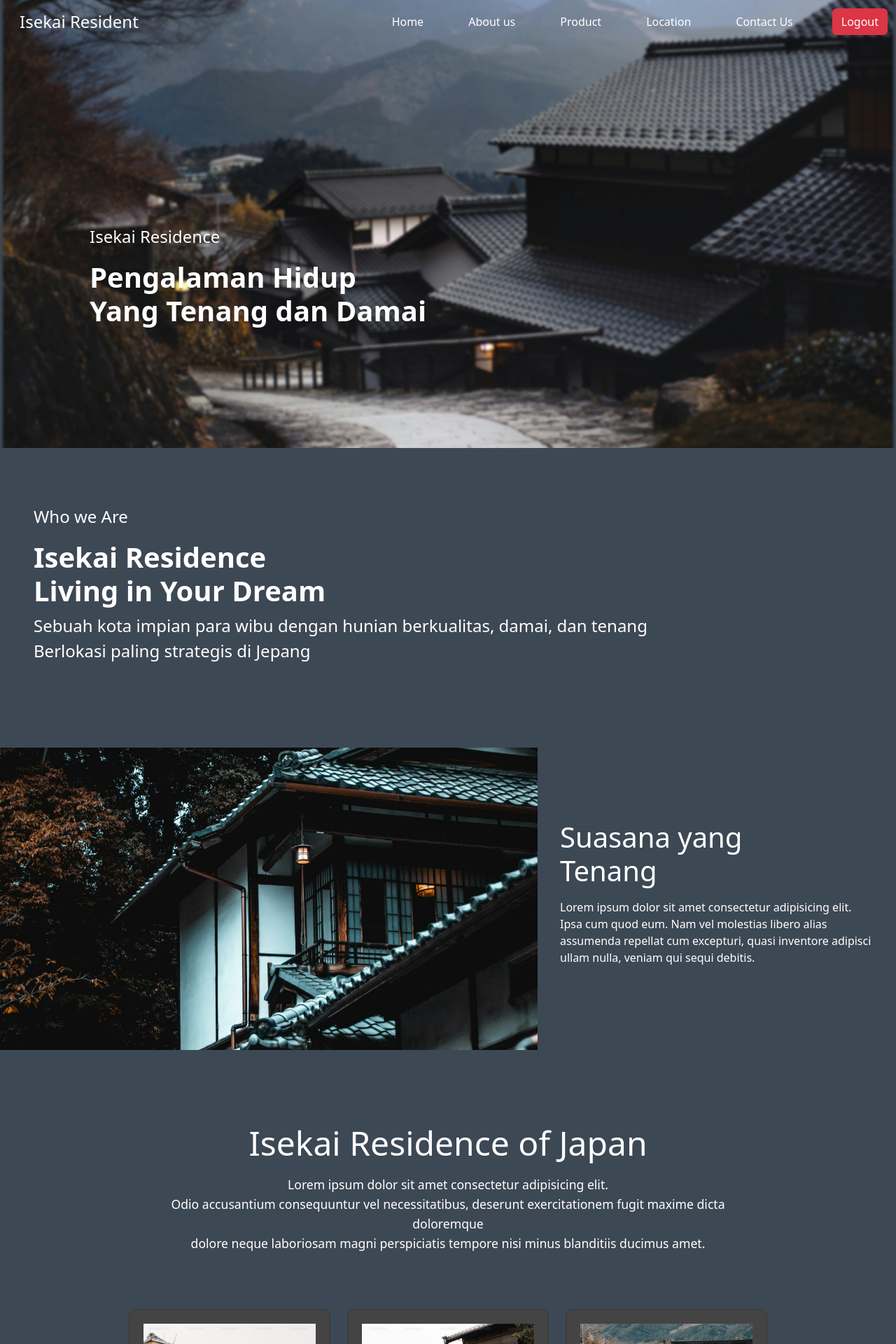
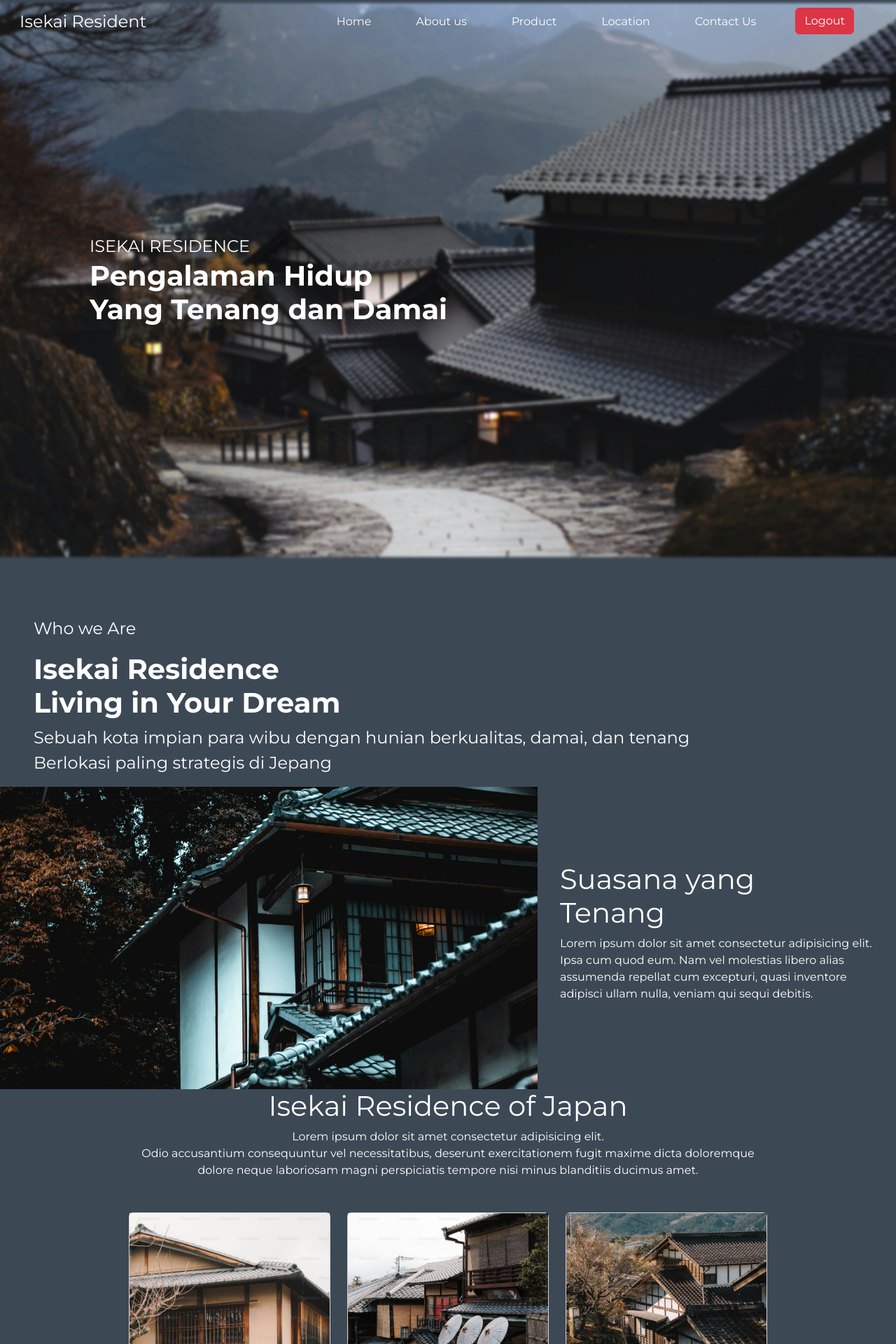
Before and after one commit to SannRainy/ProjectUAS, a PHP site: page /home.php in a window 1280 px wide. Shown: the top 1920 px of the page at 70% size. Run offline with PHP 8.4, Linux system fonts and the light colour scheme; the visitor is signed in with stand-in values (Sample User, id 1).

Commit message:
Update Patch 1.1

```diff
--- a/ContactUs.php
+++ b/ContactUs.php
@@ -5,7 +5,6 @@
     <meta charset="UTF-8">
     <meta name="viewport" content="width=device-width, initial-scale=1.0">
     <link href="https://cdn.jsdelivr.net/npm/bootstrap@5.3.0/dist/css/bootstrap.min.css" rel="stylesheet">
-    <link href="https://fonts.googleapis.com/css2?family=Montserrat:wght@100..900&display=swap" rel="stylesheet">
     <title>Contact Us</title>
 </head>
 <body>
@@ -62,7 +61,7 @@
     <div style="flex: 1; width: 100%; max-width: 18.75rem; height: 18.75rem; border-radius: 0.5rem; object-fit: cover; overflow: hidden;">
         <img src="asset/img/bg_card-item1.png" alt="side_img" style="width: 100%; height: 100%; object-fit: cover;">
     </div>
-</div>
+    </div>
 <!--Contact Form-->
 <div class="container-fluid align-self-center">
 <!--Title-->
--- a/Location.php
+++ b/Location.php
@@ -51,7 +51,7 @@
     <h2 style="margin-bottom: 1.5rem; font-size: 1.5rem;">Lokasi Strategis</h2>
     <div class="container-fluid" style="background-color: #dcdcdc; margin-left: 0 auto; margin-right: 0 auto; border-radius: 0.5rem; overflow: hidden;">
         <!-- Replace this div with an iframe for Google Maps -->
-        <iframe src="https://www.google.com/maps/embed?pb=!1m18!1m12!1m3!1d3249.1748166715984!2d138.6405014!3d35.4752183!2m3!1f0!2f0!3f0!3m2!1i1024!2i768!4f13.1!3m3!1m2!1s0x601be721e912db77%3A0xed043493c8ad92e1!2sAokigahara!5e0!3m2!1sid!2sid!4v1736302458940!5m2!1sid!2sid" width="600" height="450" style="border:0;" allowfullscreen="" loading="lazy" referrerpolicy="no-referrer-when-downgrade"></iframe>
+        <iframe src="https://www.google.com/maps/embed?pb=!1m14!1m12!1m3!1d660.3547799242144!2d111.54240048003608!3d-7.6394963000000065!2m3!1f0!2f0!3f0!3m2!1i1024!2i768!4f13.1!5e1!3m2!1sid!2sid!4v1736310582571!5m2!1sid!2sid" width="600" height="450" style="border:0;" allowfullscreen="" loading="lazy" referrerpolicy="no-referrer-when-downgrade"></iframe>
     </div>
 </div>
 
--- /dev/null
+++ b/asset/style/global.css
@@ -0,0 +1,13 @@
+@import url('https://fonts.googleapis.com/css2?family=Montserrat:wght@400;700&display=swap');
+
+
+*{
+    font-family: "Montserrat", serif;
+  margin: 0;
+  padding: 0;
+  box-sizing: border-box;
+}
+
+body{
+    background-color: #3d4855 !important;
+}
--- a/asset/style/header.css
+++ b/asset/style/header.css
@@ -1,26 +1,3 @@
-/* Global Styles */
-body {
-  font-family: "Montserrat", serif;
-  margin: 0;
-  padding: 0;
-  box-sizing: border-box;
-}
-/*
-.bg-img {
-  width: 100%;
-  height: 35rem;
-  overflow: hidden;
-  display: flex;
-  justify-content: center;
-  align-items: center;
-  background-color: #3d4855;
-}
-.bg-img img {
-  width: 100%;
-  height: 100%;
-  object-fit: cover;
-}
-*/
 .d-flex {
   display: flex;
   flex-wrap: wrap;
--- a/asset/style/home.css
+++ b/asset/style/home.css
@@ -1,213 +1,54 @@
-/* Global Styles */
-* {
-    margin: 0;
-    padding: 0;
-    box-sizing: border-box;
+/* Struktur utama untuk gambar dan teks */
+.side-image-text {
+    display: flex;
+    flex-wrap: wrap; /* Agar elemen otomatis berbaris ke bawah saat ruang tidak cukup */
+    height: auto;
 }
 
-body {
-    font-family: Arial, sans-serif;
-    background-color: #333;
-    color: white;
-}
-
-/* Side Image and Text */
-.d-flex {
-    display: flex;
-    flex-wrap: wrap;
-}
-
+/* Gambar */
 .side-bg {
     position: relative;
+    width: 60%; /* Lebar gambar default */
+    height: auto;
     overflow: hidden;
     transition: transform 0.5s ease-in-out;
 }
 
-.side-img img {
-    width: 100%;
+.side-bg img {
+    width: 100%; /* Gambar memenuhi lebar */
     height: 100%;
-    object-fit: cover;
-    position: absolute;
-    top: 50%;
-    left: 50%;
-    transform: translate(-50%, -50%);
-    transition: transform 0.5s ease-in-out;
+    object-fit: cover; /* Jangan hilangkan bagian gambar */
 }
 
+/* Teks */
 .right-text {
+    width: 40%; /* Lebar teks default */
     padding: 2rem;
     display: flex;
     flex-direction: column;
     justify-content: center;
-    position: relative;
-    z-index: 1;
+    color: white;
 }
 
-.right-text h1 {
-    font-size: 2.5rem;
-    margin-bottom: 1rem;
-}
+/* Media Queries untuk Layar Kecil */
+@media (max-width: 768px) {
+    .side-image-text {
+        flex-direction: column; /* Ubah arah flex menjadi kolom */
+    }
 
-.right-text p {
-    font-size: 1rem;
-    line-height: 1.5;
-}
+    .side-bg {
+        width: 100%; /* Gambar memenuhi lebar penuh */
+        height: auto; /* Tinggi otomatis */
+    }
 
-/* Hover Effect on Image */
-.side-bg:hover .side-img img {
-    transform: translate(-50%, -50%) scale(1.1); /* Zoom in effect */
-}
+    .side-bg img {
+        width: 100%; /* Pastikan gambar melebar penuh */
+        height: auto; /* Sesuaikan tinggi secara proporsional */
+    }
 
-.d-flex:hover .side-bg {
-    transform: scale(1.05); /* Slightly scale up the background on hover */
-}
-
-/* Title and Cards Section */
-.title-text {
-    text-align: center;
-    margin-bottom: 3rem;
-}
-
-.title-text h1 {
-    font-size: 3rem;
-    margin-bottom: 1rem;
-}
-
-.title-text p {
-    font-size: 1.1rem;
-    line-height: 1.6;
-    max-width: 800px;
-    margin: 0 auto;
-}
-
-/* Cards Container */
-.card-contain {
-    display: flex;
-    flex-wrap: wrap;
-    justify-content: space-between;
-    gap: 2rem;
-}
-
-.card {
-    width: 18rem;
-    height: 20rem;
-    overflow: hidden;
-    position: relative;
-    margin-top: 2rem;
-    transition: transform 0.3s ease, box-shadow 0.3s ease;
-}
-
-.card img {
-    width: 100%;
-    height: 100%;
-    object-fit: cover;
-}
-
-.card:hover {
-    transform: scale(1.05); /* Hover zoom effect */
-    box-shadow: 0 4px 10px rgba(0, 0, 0, 0.5);
-}
-.card-item:hover {
-    transform: scale(1.05); /* Hover zoom effect */
-
-}
-
-
-/* Profile Cards */
-.card-contain > div {
-    width: 300px;
-    border-radius: 10px;
-    padding: 20px;
-    text-align: center;
-    background-color: #444;
-    transition: transform 0.3s ease;
-}
-
-.card-contain > div:hover {
-    transform: translateY(-10px); /* Hover animation */
-    box-shadow: 0 6px 15px rgba(0, 0, 0, 0.3);
-}
-
-.card-contain > div h4 {
-    font-size: 18px;
-    margin: 10px 0;
-    font-weight: bold;
-}
-
-.card-contain > div p {
-    font-size: 14px;
-    margin: 10px 0;
-}
-
-.card-contain > div span {
-    font-size: 14px;
-    color: #aaa;
-}
-
-/* Media Queries for Responsiveness */
-@media (max-width: 1200px) {
-    .side-bg, .right-text {
-        width: 50%;
+    .right-text {
+        width: 100%; /* Teks memenuhi lebar penuh */
+        padding: 1.5rem; /* Sesuaikan padding */
+        text-align: center; /* Rata tengah teks */
     }
 }
-
-@media (max-width: 768px) {
-    .side-bg, .right-text {
-        width: 100%;
-    }
-
-    .title-text h1 {
-        font-size: 2.5rem;
-    }
-
-    .title-text p {
-        font-size: 1rem;
-    }
-
-    .card-contain {
-        flex-direction: column;
-        align-items: center;
-    }
-
-    .card {
-        width: 80%;
-        margin-bottom: 1rem;
-    }
-
-    .card-contain > div {
-        width: 90%;
-        margin-bottom: 2rem;
-    }
-}
-
-/* Scroll Animation for Side Text and Image */
-@keyframes fadeInUp {
-    0% {
-        opacity: 0;
-        transform: translateY(100px);
-    }
-    100% {
-        opacity: 1;
-        transform: translateY(0);
-    }
-}
-
-/* Menambahkan class yang akan mengaktifkan animasi */
-.fade-in-up {
-    animation: fadeInUp 2s ease-in-out;
-    -webkit-animation: fadeInUp 2s ease-in-out;
-}
-
-.d-flex {
-    animation: fadeInUp 2s ease-in-out;
-    -webkit-animation: fadeInUp 2s ease-in-out;
-}
-
-.card {
-    animation: fadeInUp 2s ease-in-out;
-    -webkit-animation: fadeInUp 2s ease-in-out;
-}
-.card-item {
-    animation: fadeInUp 2s ease-in-out;
-    -webkit-animation: fadeInUp 2s ease-in-out;
-}
--- a/home.php
+++ b/home.php
@@ -4,6 +4,7 @@
 <head>
     <meta charset="UTF-8">
     <meta name="viewport" content="width=device-width, initial-scale=1.0">
+    <link rel="stylesheet" href="../asset/style/global.css">
     <link rel="stylesheet" href="asset/style/home.css">
     <script src="asset/script/home.js" defer></script>
     <title>Home</title>
@@ -11,7 +12,7 @@
 <body>
 <main>
     <!-- Who We Are Section -->
-    <section class="who-we-are d-flex text-start fade-in-up" style="padding-left: 3rem; padding-top: 5rem;">
+    <section class="who-we-are d-flex text-start" style="z-index: 1; padding-left: 3rem; padding-top: 5rem;">
         <article style="color:white;">
             <p style="font-size: 1.5rem;">Who we Are</p>
             <h1 style="font-size: 2.5rem; font-weight: bold;">Isekai Residence<br>Living in Your Dream</h1>
@@ -21,15 +22,16 @@
     </section>
 
     <!-- Side Image and Text Section -->
-    <section class="side-image-text d-flex fade-in-up" style="width: 100%; height: 40rem;">
-        <div class="side-bg position-relative" style="width: 60%; height: 100%; overflow: hidden;">
-            <img src="asset/img/bg_card.png" alt="Side Image" style="width: 100%; height: 100%; object-fit: contain;">
-        </div>
-        <div class="right-text d-flex flex-column justify-content-center" style="width: 40%; padding: 2rem; color: white;">
-            <h1>Suasana yang<br>Tenang</h1>
-            <p>Lorem ipsum dolor sit amet consectetur adipisicing elit. Ipsa cum quod eum. Nam vel molestias libero alias assumenda repellat cum excepturi, quasi inventore adipisci ullam nulla, veniam qui sequi debitis.</p>
-        </div>
-    </section>
+    <section class="side-image-text d-flex fade-in-up" style="width: 100%; height: auto;">
+    <div class="side-bg">
+        <img src="asset/img/bg_card.png" alt="Side Image">
+    </div>
+    <div class="right-text">
+        <h1>Suasana yang<br>Tenang</h1>
+        <p>Lorem ipsum dolor sit amet consectetur adipisicing elit. Ipsa cum quod eum. Nam vel molestias libero alias assumenda repellat cum excepturi, quasi inventore adipisci ullam nulla, veniam qui sequi debitis.</p>
+    </div>
+</section>
+
 
     <!-- Title and Card Section -->
     <section class="title-and-cards d-flex flex-column align-items-center">
--- a/includes/footer.php
+++ b/includes/footer.php
@@ -1,4 +1,5 @@
 <head>
+<link rel="stylesheet" href="asset/style/global.css">
 <link href="https://cdn.jsdelivr.net/npm/bootstrap@5.3.0/dist/css/bootstrap.min.css" rel="stylesheet">
 </head>
 <footer class="bg-secondary text-white py-4">
--- a/includes/header.php
+++ b/includes/header.php
@@ -19,79 +19,11 @@ if (!isset($_SESSION["username"])) {
     <meta charset="UTF-8">
     <meta name="viewport" content="width=device-width, initial-scale=1.0">
     <link rel="stylesheet" href="asset/style/header.css">
-    <link href="https://cdn.jsdelivr.net/npm/bootstrap@5.3.0/dist/css/bootstrap.min.css" rel="stylesheet">
-    <link href="https://fonts.googleapis.com/css2?family=Montserrat:wght@100..900&display=swap" rel="stylesheet">
+    <link rel="stylesheet" href="asset/style/global.css">
+    <link href="https://cdn.jsdelivr.net/npm/bootstrap@5.3.0-alpha3/dist/css/bootstrap.min.css" rel="stylesheet" integrity="sha384-KyZXEAg3QhqLMpG8r+Knujsl5/5hb7xvEv+MCeI6UJIFK7/sy6Te/XImsaGoAX1Y" crossorigin="anonymous">
     <title>My Website</title>
-    <style>
-        /* Responsiveness for Navbar */
-        @media (max-width: 768px) {
-            .navbar {
-                position: fixed;
-                width: 100%;
-                top: 0;
-                background-color: rgba(0, 0, 0, 0.8);
-            }
-
-            .navbar-toggler {
-                margin-right: 1rem;
-            }
-
-            .navbar-collapse {
-                background-color: rgba(0, 0, 0, 0.8);
-            }
-
-            .navbar-nav {
-                flex-direction: column;
-                align-items: flex-start;
-                padding-left: 1rem;
-            }
-
-            .navbar-nav .nav-item {
-                width: 100%;
-            }
-
-            .text-overlay {
-                padding-left: 2rem;
-                padding-top: 10rem;
-                text-align: center;
-            }
-
-            .text-overlay p {
-                font-size: 1.2rem;
-            }
-
-            .text-overlay h1 {
-                font-size: 2rem;
-            }
-        }
-
-        @media (min-width: 769px) {
-            .navbar-collapse {
-                justify-content: flex-end;
-            }
-
-            .text-overlay {
-                padding-left: 8rem;
-                padding-top: 20rem;
-            }
-        }
-
-        /* Adjust background image height on smaller screens */
-        .bg-img {
-            position: relative;
-            width: 100%;
-            height: 40rem;
-            overflow: hidden;
-        }
-
-        @media (max-width: 768px) {
-            .bg-img {
-                height: 20rem;
-            }
-        }
-    </style>
 </head>
-<body style="background-color: #3d4855;">
+<body>
 <header>
     <!-- Navbar -->
     <nav class="navbar navbar-expand-lg navbar-light bg-transparent position-absolute w-100" style="z-index: 2; top: 0;">
@@ -117,23 +49,26 @@ if (!isset($_SESSION["username"])) {
                     <li class="nav-item">
                         <a class="nav-link text-white" href="../ContactUs.php">Contact Us</a>
                     </li>
+                    <li class="nav-item">
+                        <form action="home.php" method="POST" class="d-flex navbar-nav">
+                            <button type="submit" name="logout" class="btn btn-danger">Logout</butto>
+                        </form>
+                    </li>
                 </ul>
             </div>
-            <form action="home.php" method="POST" class="d-flex navbar-nav">
-                <button type="submit" name="logout" class="btn btn-danger">Logout</button>
-            </form>
         </div>
     </nav>
 
     <!-- Background Image with Text -->
-    <div class="bg-img">
-        <img src="asset/img/bg_head.png" alt="Background Image" style="width: 100%; height: 100%; object-fit: cover; position: absolute; top: 0; left: 0; z-index: 0;">
-        <div class="text-overlay text-start d-flex flex-column justify-content-center align-items-start" style="position: relative; z-index: 1; color: white;">
-            <p style="font-size: 1.5rem;">Isekai Residence</p>
-            <h1 style="font-size: 2.5rem; font-weight: bold;">Pengalaman Hidup<br>Yang Tenang dan Damai</h1>
-        </div>
+    <div class="bg-img" style="position: relative; width: 100%; height: 100vh; overflow: hidden;">
+    <img src="asset/img/bg_head.png" alt="Background Image" style="width: 100%; height: 100%; object-fit: cover; position: absolute; top: 0; left: 0; z-index: 0;">
+    <div class="text-overlay" style="position: absolute; z-index: 1; color: white; top: 50%; left: 10%; transform: translateY(-50%);">
+        <p style="font-size: 1.5rem; margin: 0;">ISEKAI RESIDENCE</p>
+        <h1 style="font-size: 2.5rem; font-weight: bold; margin: 0;">Pengalaman Hidup<br>Yang Tenang dan Damai</h1>
     </div>
+</div>
+
 </header>
-<script src="https://cdn.jsdelivr.net/npm/bootstrap@5.3.0/dist/js/bootstrap.bundle.min.js"></script>
+<script src="https://cdn.jsdelivr.net/npm/bootstrap@5.3.0-alpha3/dist/js/bootstrap.bundle.min.js" integrity="sha384-ENjdO4Dr2bkBIFxQpeoFfS1DhsbEl8s1Ot6VRXCAeDl6UJImQeMpG7ljktBl4J6L" crossorigin="anonymous"></script>
 </body>
 </html>
```
Also changed, not shown: asset/style/login.css (+0 -7 lines), asset/style/register.css (+0 -7 lines).
